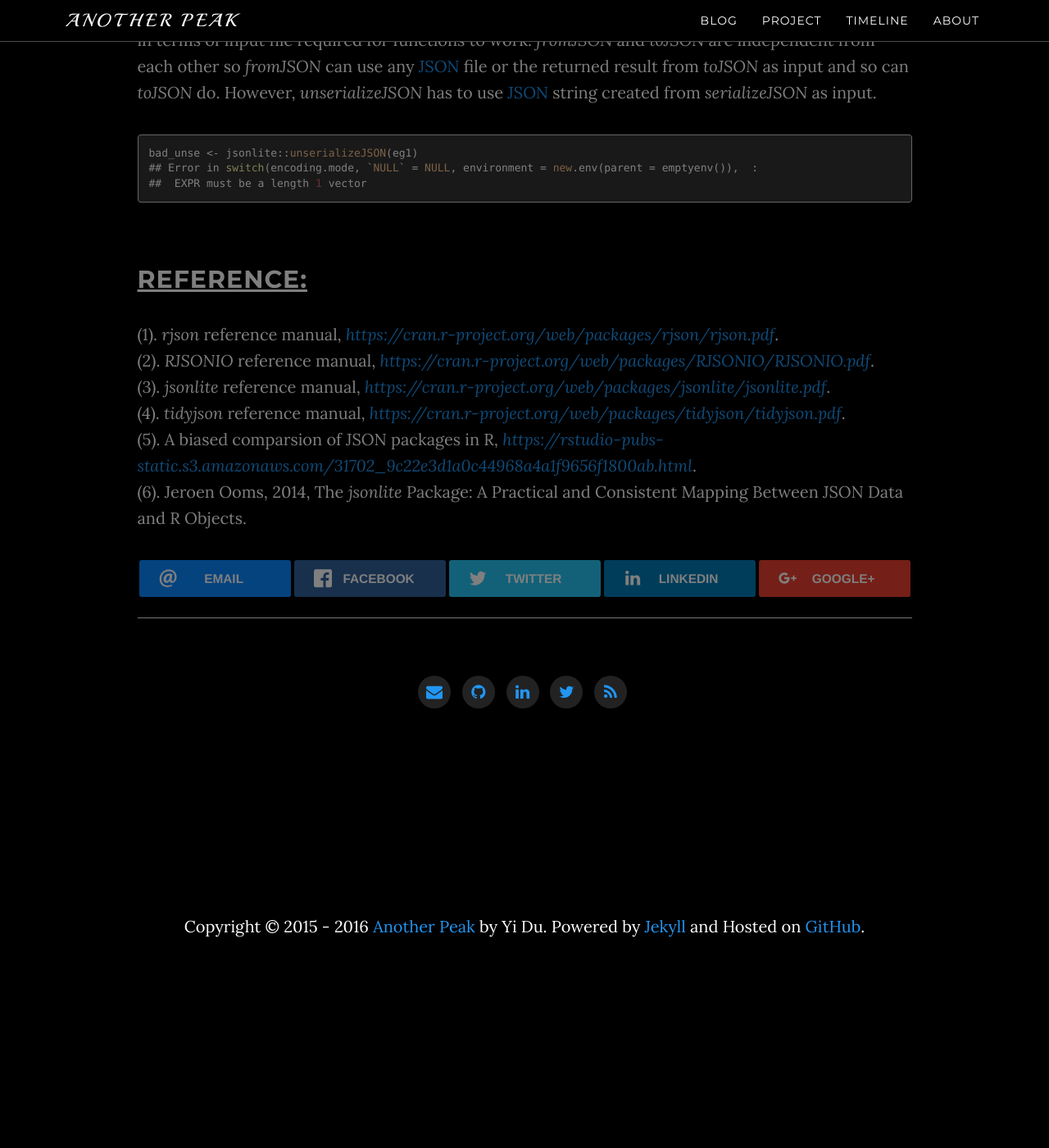
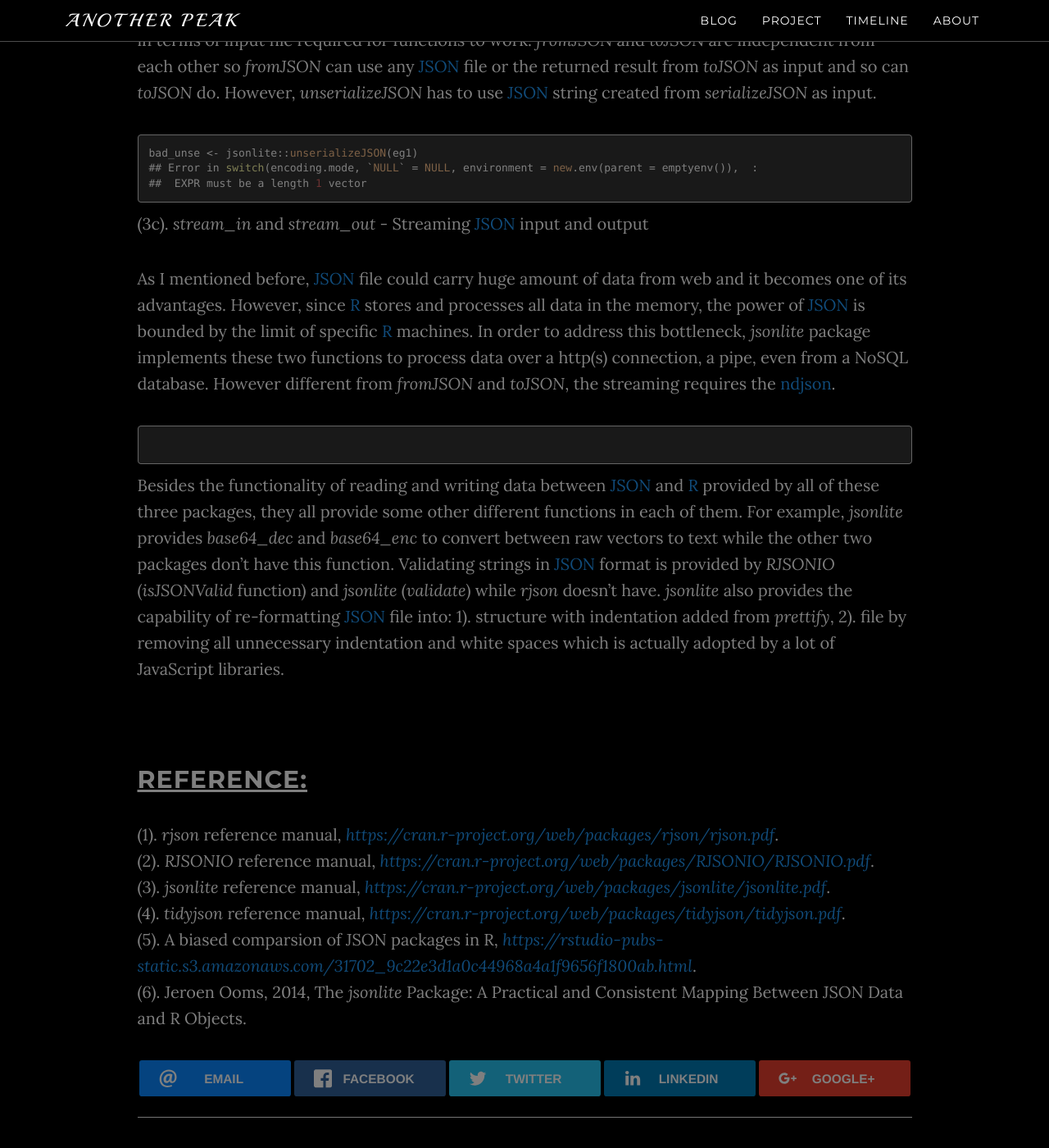
Before and after one commit to abrahamdu/abrahamdu.github.io, a Jekyll site: the page built from blog/_posts/2016-03-10-understand_json_3.md, in a window 1280 px wide and 1400 px high, scrolled down 7780 px. Shown: the whole window at 82% size. Built offline with Jekyll 4.4.1, drawn with Linux system fonts in a browser that asks for light colours; nearby versions of some CDN libraries; comment, search, counter and statistics services are not loaded.

Commit message:
Update Info

````diff
--- a/blog/_posts/2016-03-10-understand_json_3.md
+++ b/blog/_posts/2016-03-10-understand_json_3.md
@@ -335,6 +335,18 @@ bad_unse <- jsonlite::unserializeJSON(eg1)
 ## Error in switch(encoding.mode, `NULL` = NULL, environment = new.env(parent = emptyenv()),  :
 ##  EXPR must be a length 1 vector
 ```
+
+(3c). _stream_in_ and _stream_out_ - Streaming [JSON] [1] input and output
+
+As I mentioned before, [JSON] [1] file could carry huge amount of data from web and it becomes one of its advantages. However, since [R] [0] stores and processes all data in the memory, the power of [JSON] [1] is bounded by the limit of specific [R] [0] machines. In order to address this bottleneck, _jsonlite_ package implements these two functions to process data over a http(s) connection, a pipe, even from a NoSQL database. However different from _fromJSON_ and _toJSON_, the streaming requires the [ndjson](http://ndjson.org/).
+
+```r
+
+```
+
+Besides the functionality of reading and writing data between [JSON] [1] and [R] [0] provided by all of these three packages, they all provide some other  different functions in each of them. For example, _jsonlite_ provides _base64_dec_ and _base64_enc_ to convert between raw vectors to text while the other two packages don't have this function. Validating strings in [JSON] [1] format is provided by _RJSONIO_ (_isJSONValid_ function) and _jsonlite_ (_validate_) while _rjson_ doesn't have. _jsonlite_ also provides the capability of re-formatting [JSON] [1] file into: 1). structure with indentation added from _prettify_, 2). file by removing all unnecessary indentation and white spaces which is actually adopted by a lot of JavaScript libraries.
+
+
 <br />
 
 <u>Reference:</u>
````
